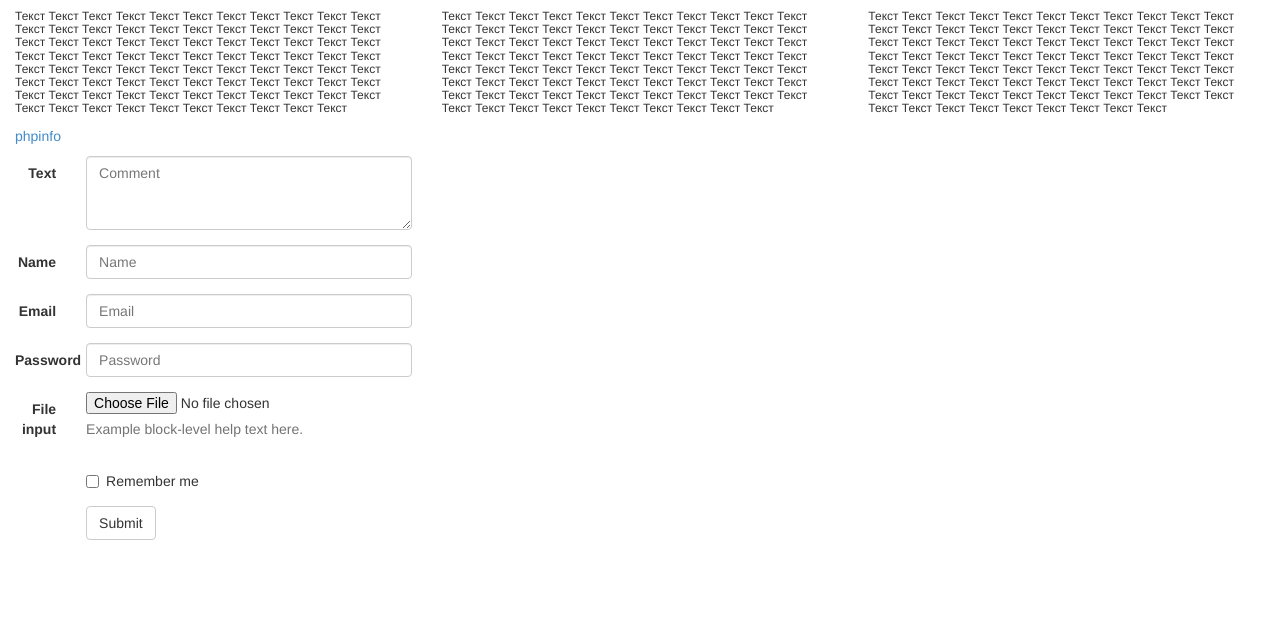
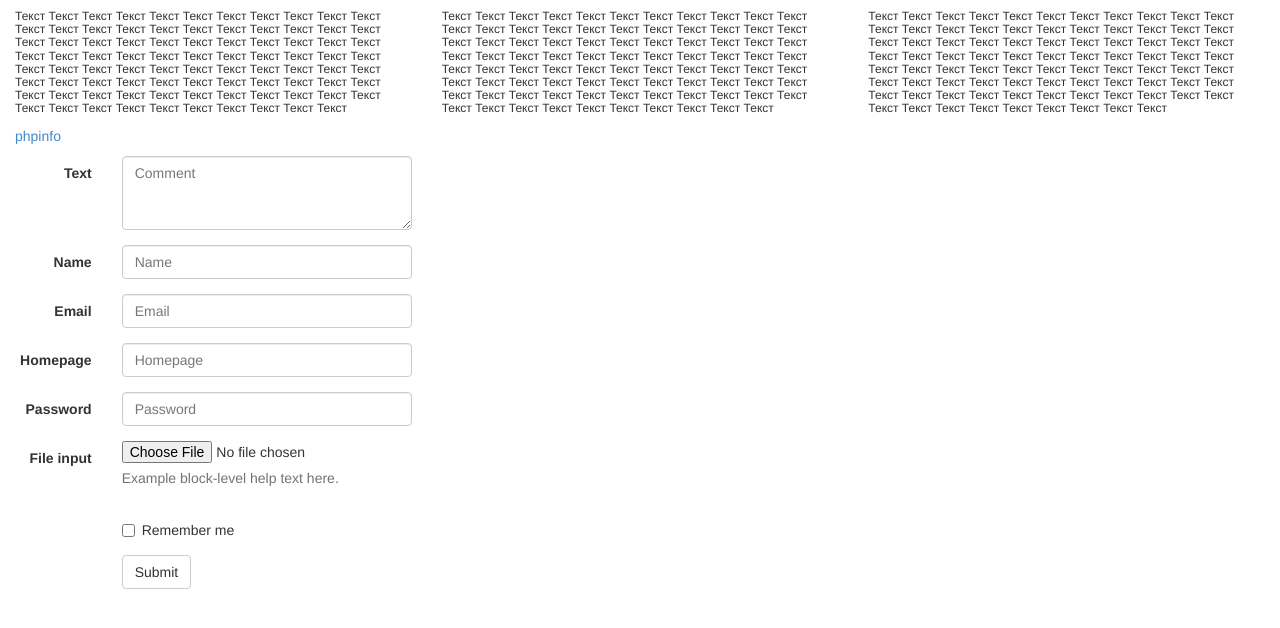
Before and after one commit to JorikVartanov/test, a PHP site: page / in a window 1280 px wide. Shown: the top 628 px of the page. Run offline with PHP 8.4, Linux system fonts and the light colour scheme; some libraries are stand-ins or nearby versions.

Commit message:
Filters: name, comment, email, url is finished.

```diff
--- a/index.php
+++ b/index.php
@@ -27,38 +27,44 @@
 					<div class="col-md-4">
 						<form method="post" class="form-horizontal" role="form">
 							<div class="form-group">
-								<label for="inputText" class="col-sm-2 control-label">Text</label>
-								<div class="col-sm-10">
+								<label for="inputText" class="col-sm-3 control-label">Text</label>
+								<div class="col-sm-9">
 									<textarea class="form-control" name="comment" id="inputComment" placeholder="Comment" rows="3"></textarea>
 								</div>
 							</div>
 							<div class="form-group">
-								<label for="inputName" class="col-sm-2 control-label">Name</label>
-								<div class="col-sm-10">
+								<label for="inputName" class="col-sm-3 control-label">Name</label>
+								<div class="col-sm-9">
 									<input type="text" name="username" class="form-control" id="inputName" placeholder="Name">
 								</div>
 							</div>
 							<div class="form-group">
-								<label for="inputEmail" class="col-sm-2 control-label">Email</label>
-								<div class="col-sm-10">
+								<label for="inputEmail" class="col-sm-3 control-label">Email</label>
+								<div class="col-sm-9">
 									<input type="email" name="email" class="form-control" id="inputEmail" placeholder="Email">
 								</div>
 							</div>
 							<div class="form-group">
-								<label for="inputPassword" class="col-sm-2 control-label">Password</label>
-								<div class="col-sm-10">
+								<label for="inputHomepage" class="col-sm-3 control-label">Homepage</label>
+								<div class="col-sm-9">
+									<input type="text" name="homepage" class="form-control" id="inputHomepage" placeholder="Homepage">
+								</div>
+							</div>
+							<div class="form-group">
+								<label for="inputPassword" class="col-sm-3 control-label">Password</label>
+								<div class="col-sm-9">
 									<input type="password" name="password" class="form-control" id="inputPassword" placeholder="Password">
 								</div>
 							</div>
 							<div class="form-group">
-								<label for="InputFile" class="col-sm-2 control-label">File input</label>
-								<div class="col-sm-10">
+								<label for="InputFile" class="col-sm-3 control-label">File input</label>
+								<div class="col-sm-9">
 									<input type="file" name="file" id="InputFile" placeholder="File">
 									<p class="help-block">Example block-level help text here.</p>
 								</div>
 							</div>
 							<div class="form-group">
-								<div class="col-sm-offset-2 col-sm-10">
+								<div class="col-sm-offset-3 col-sm-9">
 									<div class="checkbox">
 										<label>
 											<input type="checkbox"> Remember me
@@ -67,7 +73,7 @@
 								</div>
 							</div>
 							<div class="form-group">
-								<div class="col-sm-offset-2 col-sm-10">
+								<div class="col-sm-offset-3 col-sm-9">
 									<button type="submit" class="btn btn-default">Submit</button>
 								</div>
 							</div>
@@ -92,20 +98,26 @@
 				<?php
 					if ($_SERVER['REQUEST_METHOD'] == 'POST') {
 						//Filter for $username
-						if ($_POST['username'] == '' OR !preg_match('/^[a-zA-Z0-9\'\- ]+$/', $_POST['username'])){ //The filter should allow names with quotes and dashes. For example: Shaquille O'Neal or Anastasiya Sokolova-Rosha
+						if ($_POST['username'] == '' OR !preg_match('/^[a-zA-Z0-9]+$/', $_POST['username'])){ //The filter should allow names with quotes and dashes. For example: Shaquille O'Neal or Anastasiya Sokolova-Rosha
 							$username = 'Invalid Name';
 						}
 						else{
 							$username = $_POST['username'];
 						}
-						if ($_POST['email'] != ''){
+						if ($_POST['email'] != '' OR filter_var($_POST['email'], FILTER_SANITIZE_EMAIL)){
 							$email = $_POST['email'];
 						}
 						else{
-							$email = 'Insert email';
+							$email = 'Invalid email';
+						}
+						if ($_POST['homepage'] == '' OR !filter_var($_POST['homepage'], FILTER_VALIDATE_URL)){
+							$homepage = 'Invalid homepage';
+						}
+						else{
+							$homepage = $_POST['homepage'];
 						}
 						if ($_POST['comment'] != ''){
-							$comment = $_POST['comment'];
+							$comment = filter_var($_POST['comment'], FILTER_SANITIZE_STRING);
 						}
 						else{
 							$comment = 'Insert comment';
@@ -118,8 +130,10 @@
 						}
 						echo "Привет, $username </p>";
 						echo "Твое мыло: $email </p>";
+						echo "Твоя страница: $homepage </p>";
 						echo "Твой комментарий: $comment </p>";
 						echo "Твой пароль: $password </p>";
+						echo "REMOTE_ADDR";
 					}
 				?>
 			</div>
```
Also changed, not shown: 1 other file.
